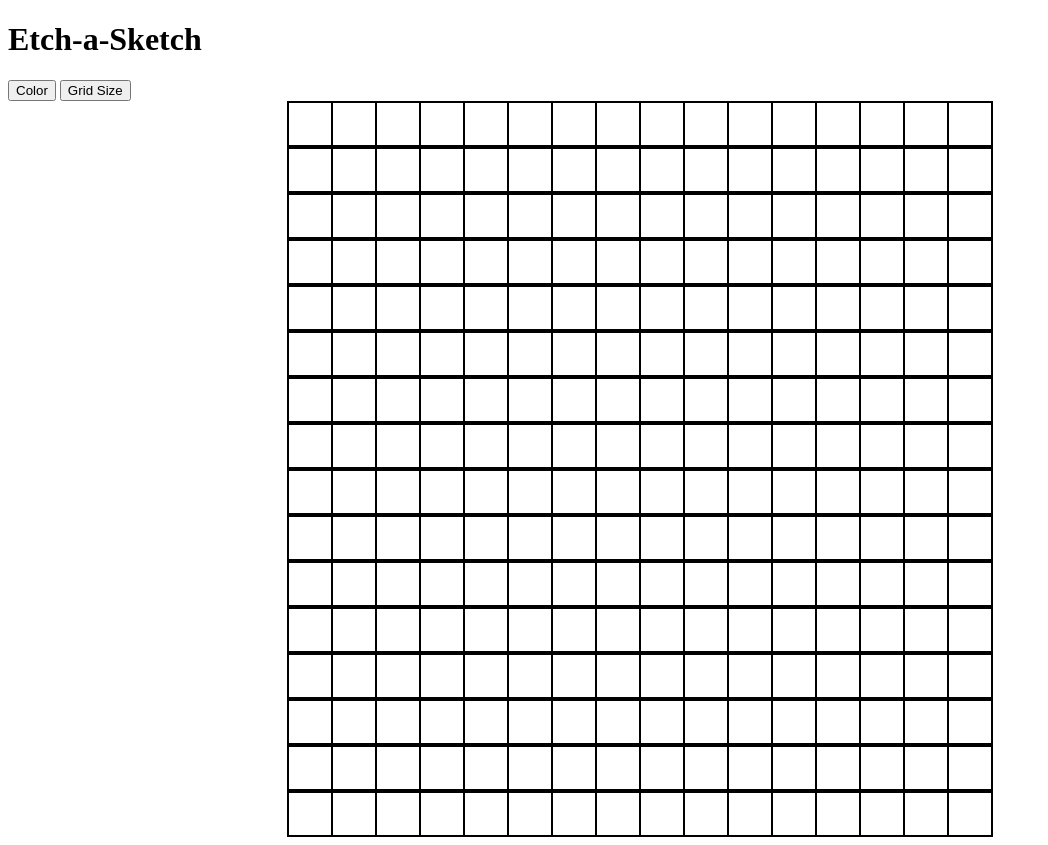
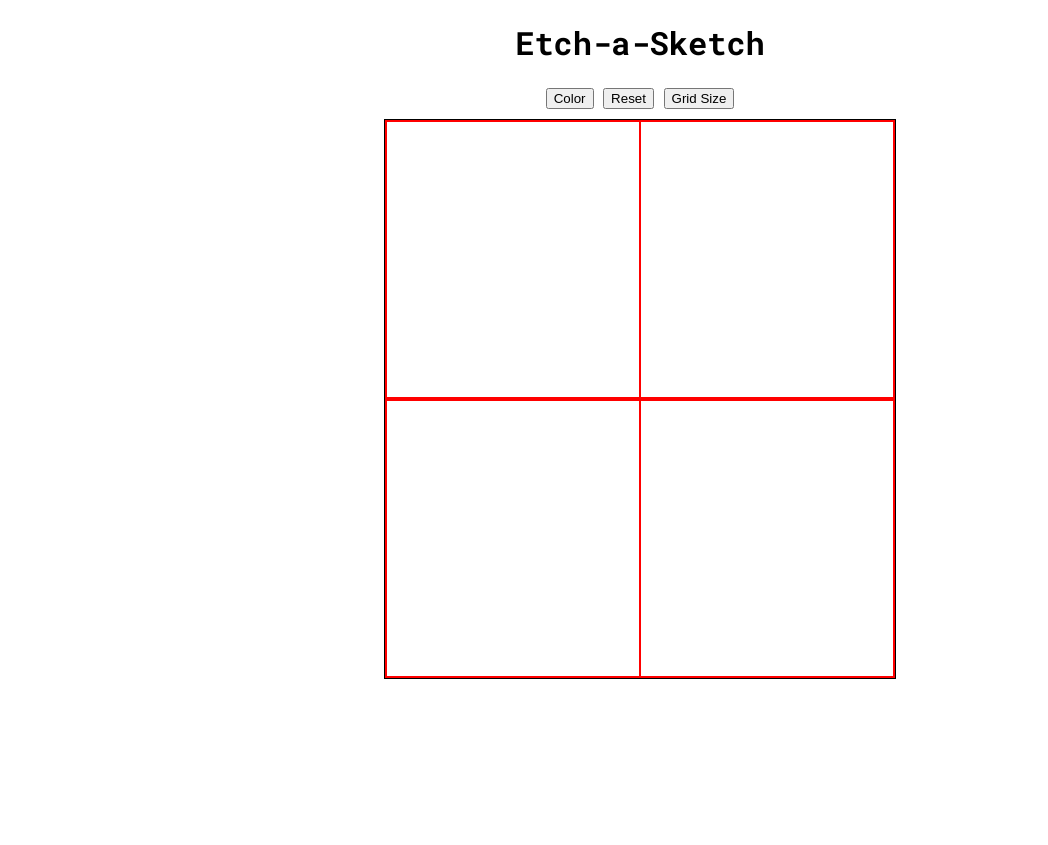
Before and after one commit to Ash4477/odin-Etch-a-Sketch, a plain HTML site: page index.html in a window 1280 px wide. Shown: the whole page, without its empty margins (0-1048 px from the left). After the commit the page ends 800 px from the top, so only its background shows below. Drawn offline with Linux system fonts and the light colour scheme.

Commit message:
fix grid logic

```diff
--- a/index.html
+++ b/index.html
@@ -6,11 +6,17 @@
     <title>Etch-a-Sketch</title>
     <script src="script.js" defer></script>
     <link rel="stylesheet" href="style.css">
+    <link rel="preconnect" href="https://fonts.googleapis.com">
+    <link rel="preconnect" href="https://fonts.gstatic.com" crossorigin>
+    <link href="https://fonts.googleapis.com/css2?family=Roboto+Mono:ital,wght@0,100..700;1,100..700&display=swap" rel="stylesheet">
 </head>
 <body>
-    <h1>Etch-a-Sketch</h1>
-    <button>Color</button>
-    <button>Grid Size</button>
+    <div class="header">
+        <h1>Etch-a-Sketch</h1>
+        <button>Color</button>
+        <button>Reset</button>
+        <button>Grid Size</button>
+    </div>
 
     <div class="container">
 
--- a/script.js
+++ b/script.js
@@ -1,18 +1,14 @@
-function createGrid() {
+function createGrid(gridSize) {
     const container = document.querySelector(".container");
-
     for (let i = 0; i < gridSize; i++) {
         const newSubContainer = document.createElement("div");
         newSubContainer.classList.add("sub-container");
         for (let j = 0; j< gridSize; j++) {
             const newDiv = document.createElement("div");
-            newDiv.style = `width: ${boxSize}px; height: ${boxSize}px;`;
             newSubContainer.appendChild(newDiv);
         }
         container.appendChild(newSubContainer);
     }
 }
 
-const gridSize = 16;
-const boxSize = 60-gridSize;
-createGrid();
+createGrid(2);
--- a/style.css
+++ b/style.css
@@ -2,18 +2,36 @@
     box-sizing: border-box;
 }
 
+body{
+  font-family: "Roboto Mono", monospace;
+  font-optical-sizing: auto;
+  font-style: normal;
+}
+
+.header{
+    text-align: center;
+    margin-bottom: 10px;
+}
+
 .container div{
-    border: solid 1px black;
+    border: solid 1px red;
 }
 
 .container{
+    margin: auto;
+    width: 40vw;
+    height: 70vh;
+    border: 1px solid black;
     display: flex;
-    justify-content: center;
-    align-items: center;
     flex-direction: column;
 }
 
 .sub-container{
+    flex: 1;
     display: flex;
     flex-direction: row;
 }
+
+.sub-container > div{
+    flex: 1;
+}
```
